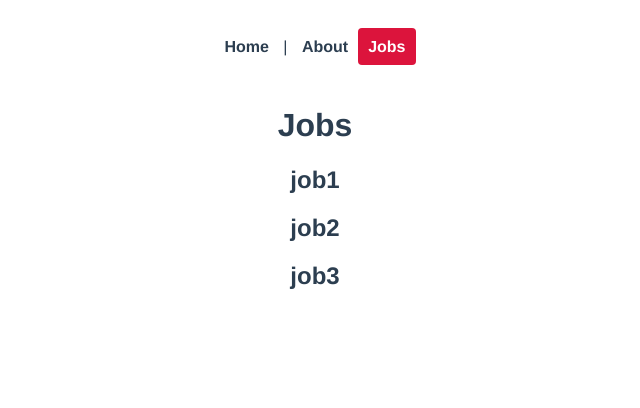
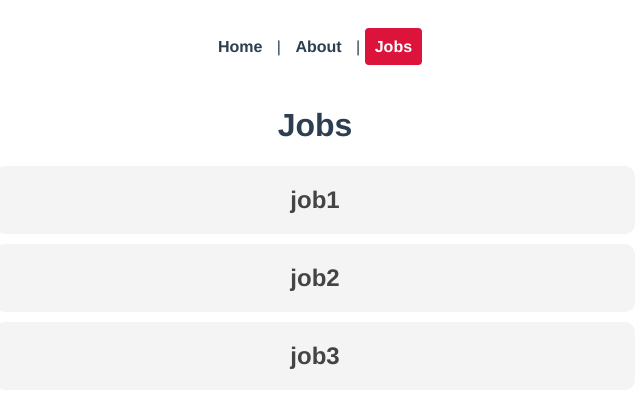
Before and after one commit to kunalgupta1234/Section6VueRouterBasics, a Vue app: page /jobs in a window 1280 px wide. Shown: the top 408 px of the page, without its empty margins (325-965 px from the left). Built offline with nearby package versions, Linux system fonts and the light colour scheme.

Commit message:
50-DynamicLinks

```diff
--- a/src/App.vue
+++ b/src/App.vue
@@ -1,7 +1,7 @@
 <template>
   <nav>
     <router-link to="/">Home</router-link> |
-    <router-link :to="{ name: 'about' }">About</router-link>
+    <router-link :to="{ name: 'about' }">About</router-link> |
     <router-link :to="{ name: 'Jobs' }">Jobs</router-link>
   </nav>
   <router-view />
--- a/src/router/index.js
+++ b/src/router/index.js
@@ -23,8 +23,9 @@
   {
     path: '/jobs/:id',
     name: 'JobDetails',
-    component: JobDetails
-  },
+    component: JobDetails,
+    props: true
+  }
 ]
 
 const router = createRouter({
--- a/src/views/Jobs/JobDetails.vue
+++ b/src/views/Jobs/JobDetails.vue
@@ -5,11 +5,12 @@
 
 <script>
 export default {
-  data() {
-    return {
-      id: this.$route.params.id,
-    };
-  },
+  props:['id'],
+  // data() {
+  //   return {
+  //     id: this.$route.params.id,
+  //   };
+  // },
 };
 </script>
 
--- a/src/views/Jobs/JobsView.vue
+++ b/src/views/Jobs/JobsView.vue
@@ -1,7 +1,9 @@
 <template>
   <h1>Jobs</h1>
-  <div v-for="job in jobs" :key="job.id">
-    <h2>{{ job.title }}</h2>
+  <div v-for="job in jobs" :key="job.id" class="job">
+    <router-link :to="{name:'JobDetails', params:{id:job.id}}">
+      <h2>{{ job.title }}</h2>
+    </router-link>
   </div>
 </template>
 
@@ -20,4 +22,19 @@
 </script>
 
 <style>
+  .job h2{
+    background: #f4f4f4;
+    padding: 20px;
+    border-radius: 10px;
+    margin: 10px auto;
+    max-width: 600px;
+    cursor: pointer;
+    color: #444;
+  }
+  .job h2:hover {
+    background: #ddd;
+  }
+  .job a{
+    text-decoration: none;
+  }
 </style>
```
